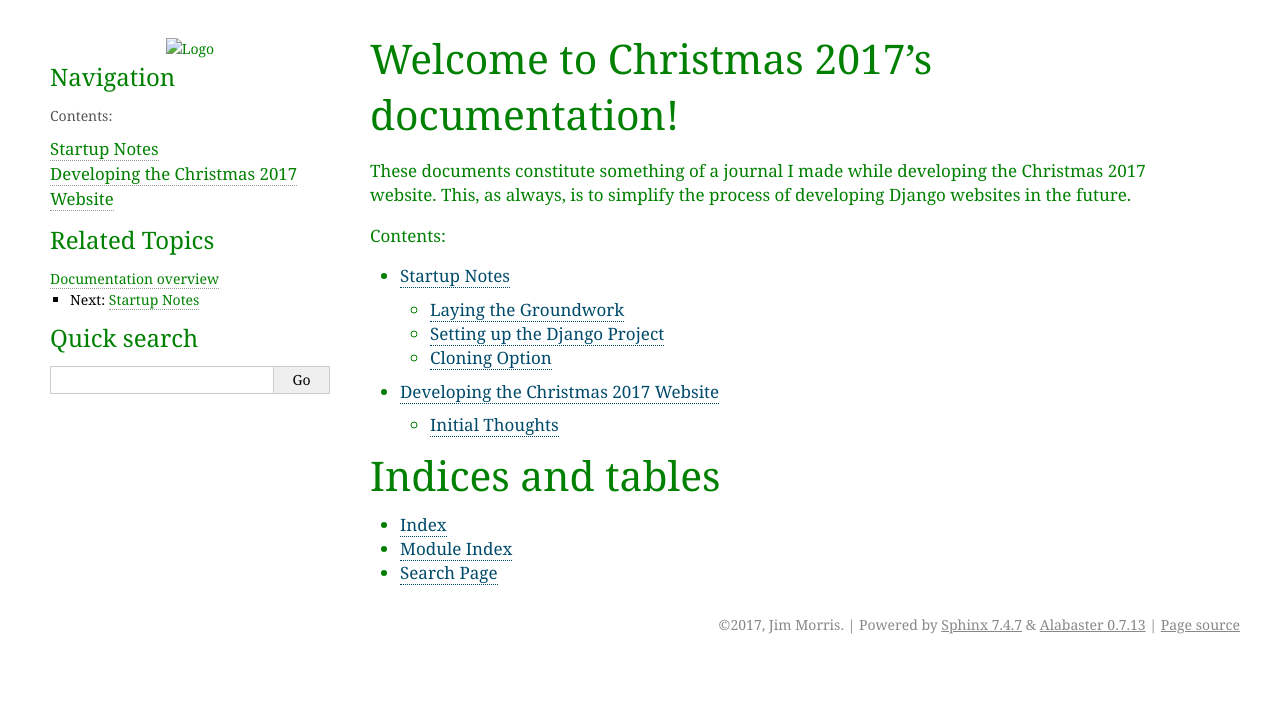
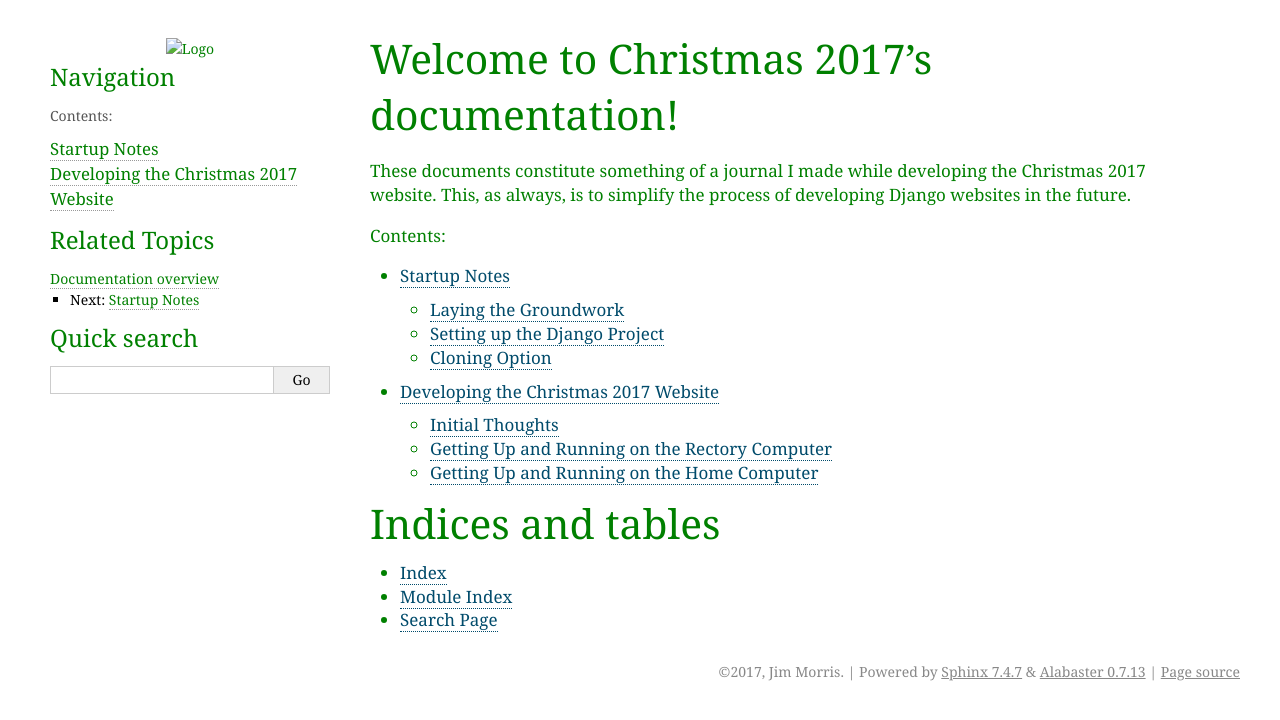
Before and after one commit to JMorris1575/christmas17, a Sphinx documentation site: the page built from docs/index.rst, in a window 1280 px wide. Shown: the top 720 px of the page. Built offline with Sphinx 7.4.7, drawn with Linux system fonts in a browser that asks for light colours; some of the changed lines change nothing that is shown.

Commit message:
Changes to c17development.rst here on home computer to be merged with latest version from rectory computer

```diff
--- a/docs/c17development.rst
+++ b/docs/c17development.rst
@@ -15,6 +15,9 @@
 
 * I want to redesign the look and feel of the website. This will test my artistic skills, such as they are, and will
   probably require some changes to the base.html, header.html and footer.html templates.
+
+Getting Up and Running on the Rectory Computer
+----------------------------------------------
 
 Refactoring the Main Folder
 +++++++++++++++++++++++++++
@@ -77,3 +80,28 @@
 
 Initial Migration
 *****************
+
+
+Getting Up and Running on the Home Computer
+-------------------------------------------
+
+.. index:: cloning, GitHub; cloning, PyCharm; cloning
+
+Cloning the Website from GitHub
++++++++++++++++++++++++++++++++
+
+This was not a difficult process, though I had to get into a project for which I had enabled Version Control. I used
+``c16Development``. I went to ``VCS > Git > Clone...``, put in ``https://github.com/JMorris1575/christmas17`` for the
+Git Repository URL, left the Parent Directory at ``C:\Users\frjam\Documents\MyDjangoProjects``, and changed the
+Directory Name to ``c17Development, then clicked the **Clone** button.
+
+In order to write the paragraph above I had to get into the cloning dialog several times and noticed it was still set
+to the c16 settings. I went to ``VCS > Git > Push...``, clicked on ``origin > Define Remote``, clicked ``OK`` and got
+an error message:
+
+``Couldn't add remote: remote origin already exists.``
+
+Hmm... I seem to remember going through something like this last night just before pushing the website from my
+Rectory computer. I think I had to change it in settings...
+
+Nope, nothing there. Ah! Now I remember,
```
